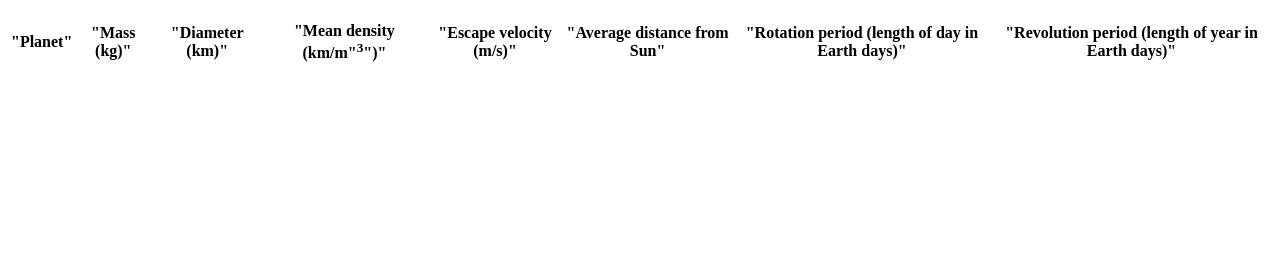
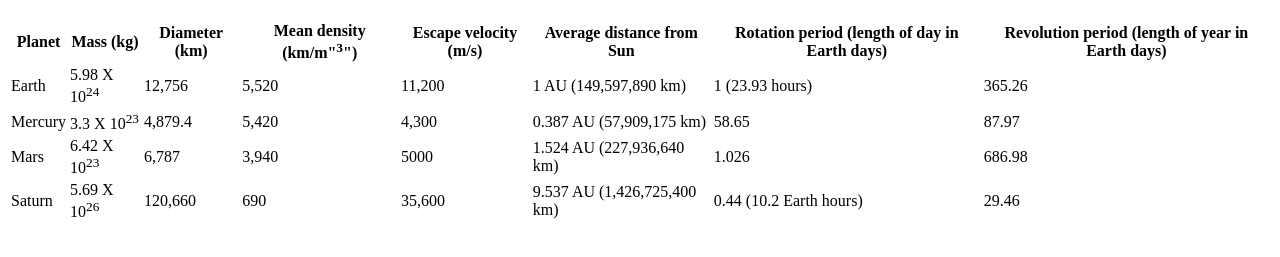
Before and after one commit to zmgkgkt1004/lab5, a plain HTML site: page index.html in a window 1280 px wide. Shown: the part 61-318 px from the top of the page. Drawn offline with Linux system fonts and the light colour scheme.

Commit message:
Update index.html
Add information in table

```diff
--- a/index.html
+++ b/index.html
@@ -14,15 +14,55 @@
 	<div id="planet_table">
 		<table>
 			<tbody>
-				<tr>
-					<th>"Planet"</th>
-					<th>"Mass (kg)"</th>
-					<th>"Diameter (km)"</th>
-					<th>"Mean density (km/m"<sup>3</sup>")"</th>
-					<th>"Escape velocity (m/s)"</th>
-					<th>"Average distance from Sun"</th>
-					<th>"Rotation period (length of day in Earth days)"</th>
-					<th>"Revolution period (length of year in Earth days)"</th>
+				<tr class="table_heading">
+					<th>Planet</th>
+					<th>Mass (kg)</th>
+					<th>Diameter (km)</th>
+					<th>Mean density (km/m"<sup>3</sup>")</th>
+					<th>Escape velocity (m/s)</th>
+					<th>Average distance from Sun</th>
+					<th>Rotation period (length of day in Earth days)</th>
+					<th>Revolution period (length of year in Earth days)</th>
+				</tr>
+				<tr class="table_info">
+					<td>Earth</td>
+					<td>5.98 X 10<sup>24</sup></td>
+					<td>12,756</td>
+					<td>5,520</td>
+					<td>11,200</td>
+					<td>1 AU (149,597,890 km)</td>
+					<td>1 (23.93 hours)</td>
+					<td>365.26</td>
+				</tr>
+				<tr class="table_info">
+					<td>Mercury</td>
+					<td>3.3 X 10<sup>23</sup></td>
+					<td>4,879.4</td>
+					<td>5,420</td>
+					<td>4,300</td>
+					<td>0.387 AU (57,909,175 km)</td>
+					<td>58.65</td>
+					<td>87.97</td>
+				</tr>
+				<tr class="table_info">
+					<td>Mars</td>
+					<td>6.42 X 10<sup>23</sup></td>
+					<td>6,787</td>
+					<td>3,940</td>
+					<td>5000</td>
+					<td>1.524 AU (227,936,640 km)</td>
+					<td>1.026</td>
+					<td>686.98</td>
+				</tr>
+				<tr class="table_info">
+					<td>Saturn</td>
+					<td>5.69 X 10<sup>26</sup></td>
+					<td>120,660</td>
+					<td>690</td>
+					<td>35,600</td>
+					<td>9.537 AU (1,426,725,400 km)</td>
+					<td>0.44 (10.2 Earth hours)</td>
+					<td>29.46</td>
 				</tr>
 			</tbody>
 	</div>
```
